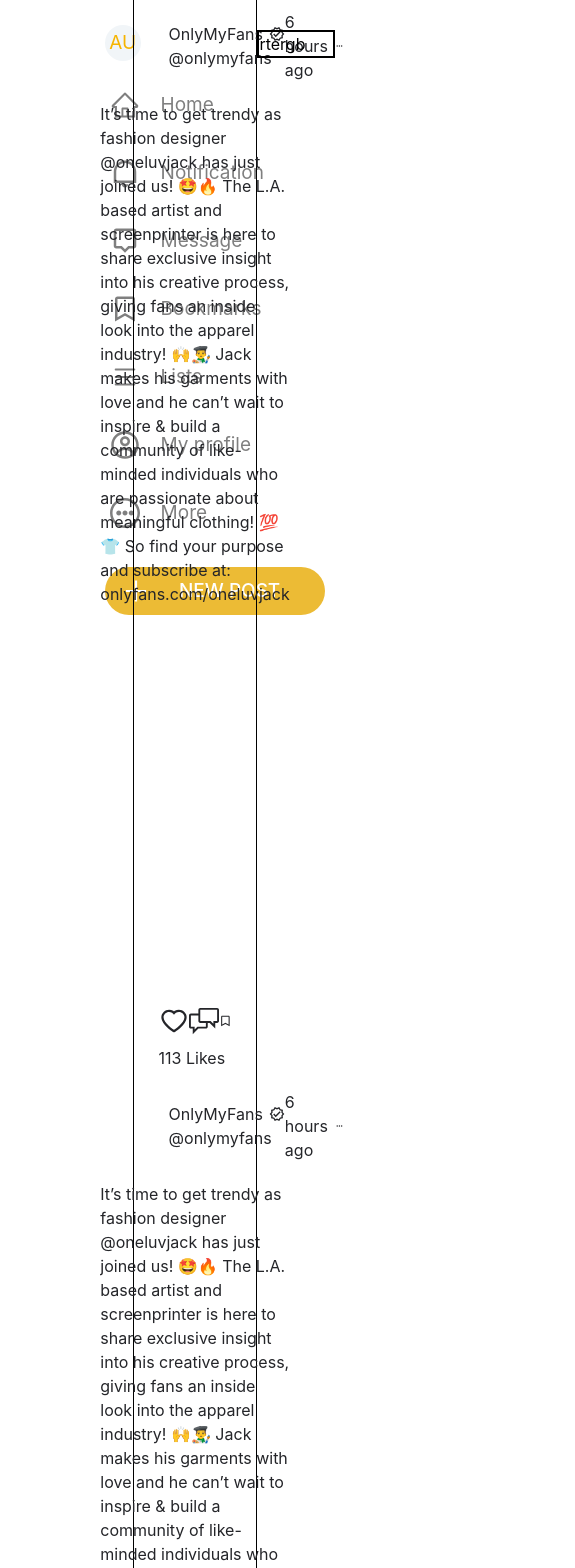
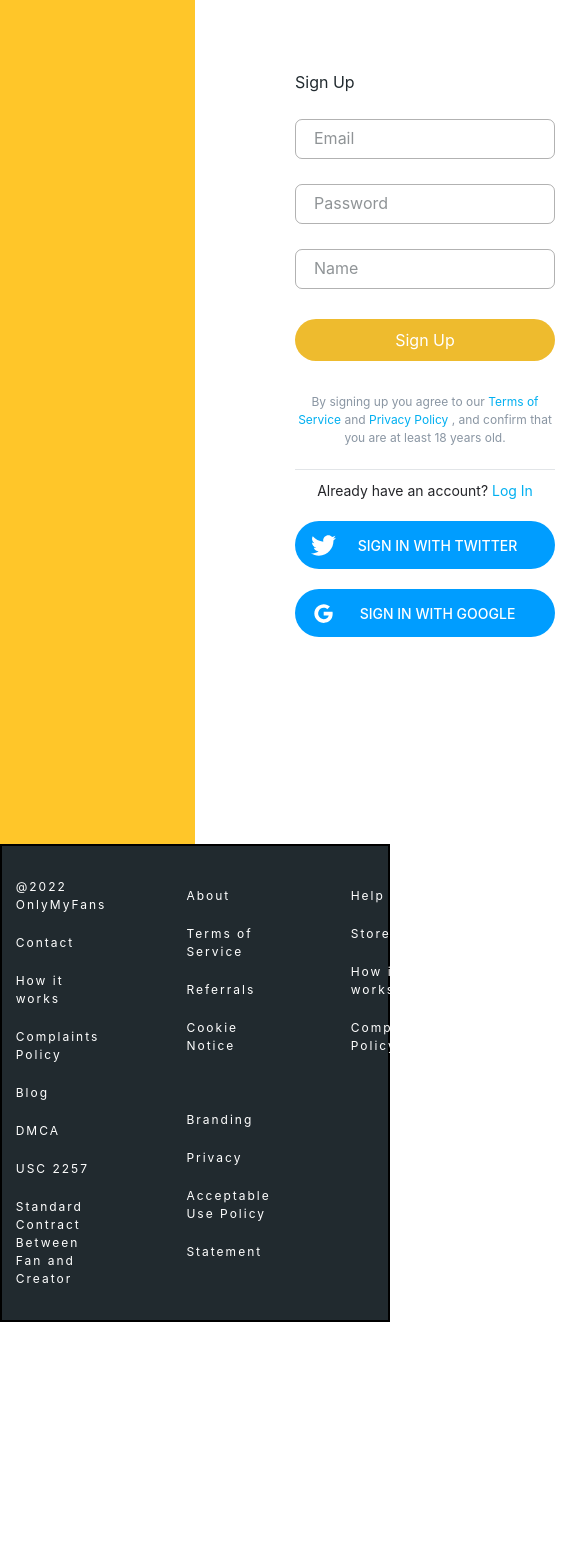
Before and after one commit to ajayupadhya/OnlyMyFans, a Next.js app: page / in a window 390 px wide. Shown: the top 1568 px of the page, 575 px wide, since content can reach past the window. After the commit the page ends 1322 px from the top, so only its background shows below. Built offline with nearby package versions, Linux system fonts and the light colour scheme.

Commit message:
footer responsice

```diff
--- a/pages/index.js
+++ b/pages/index.js
@@ -5,7 +5,7 @@
 import Login from "../src/User/signin_and_up/Login";
 import Base from "../src/Base/Base";
 export default function Home() {
-  const [isLoggedIn, setIsLoggedIn] = useState(true);
+  const [isLoggedIn, setIsLoggedIn] = useState(false);
   return (
     <div>
       <Head>
--- a/styles/globals.css
+++ b/styles/globals.css
@@ -28,12 +28,10 @@
   font-family: "Source Sans Pro", sans-serif;
 }
 
+@media screen and (min-width: 768px) {
   .footer-container {
     display: flex;
-  position: fixed;
-  bottom: 0;
-  left: 0;
-  right: 0;
+
     background-color: var(--footer-background);
     padding: 22px 0px;
     align-items: center;
@@ -52,3 +50,32 @@
     padding: 10px;
     font-size: 12px;
   }
+}
+
+/* On screens that are 600px or less, set the background color to olive */
+@media screen and (max-width: 768px) {
+  .footer-container {
+    display: grid;
+    grid-template-columns: 1fr  repeat(2, 1fr);
+
+    background-color: var(--footer-background);
+    padding: 22px 0px;
+    align-items: center;
+    justify-content: center;
+    border: 2px solid black;
+    width: 100%;
+  }
+
+  .footer-container > div {
+    display: flex;
+    flex-direction: column;
+    padding-left: 60px;
+  }
+
+  .footer-container > div > a {
+    color: white;
+    letter-spacing: 2px;
+    padding: 10px;
+    font-size: 12px;
+  }
+}
```
Lines whose indentation alone changed are shown as unchanged.
